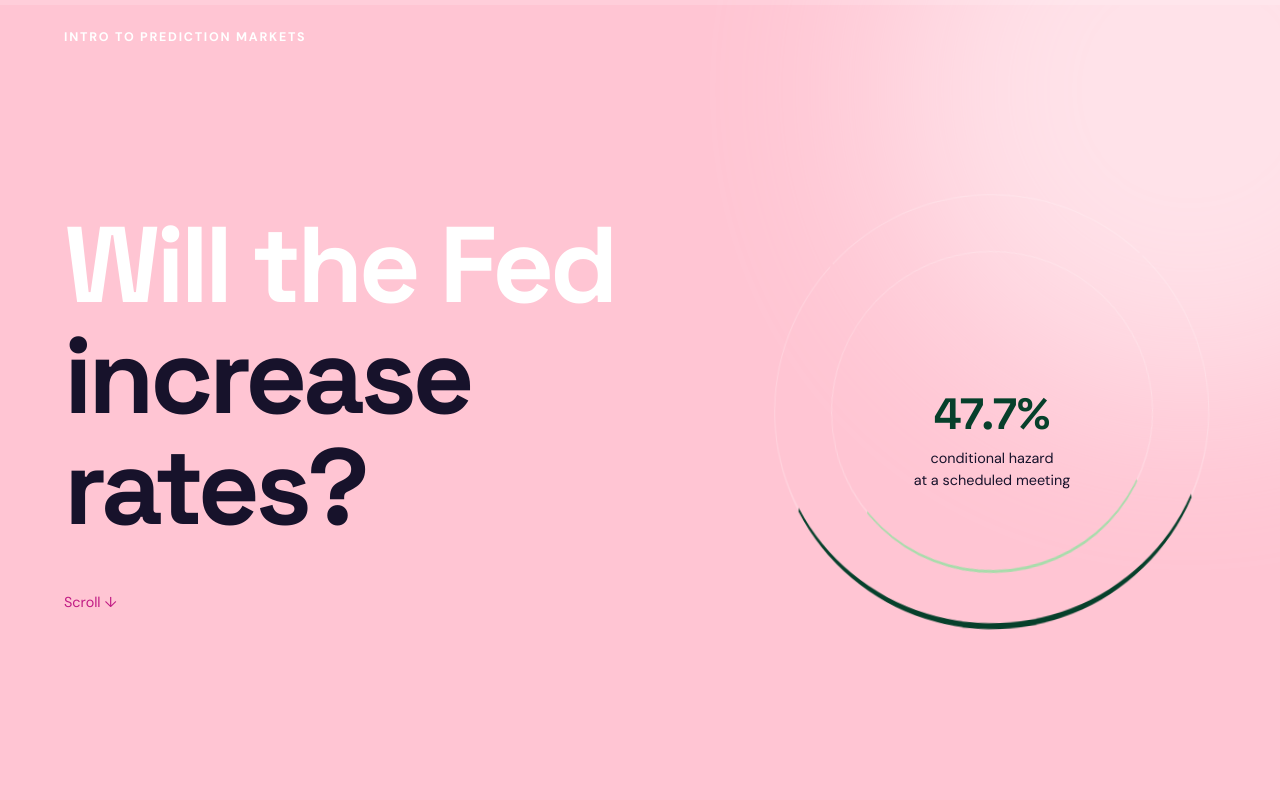
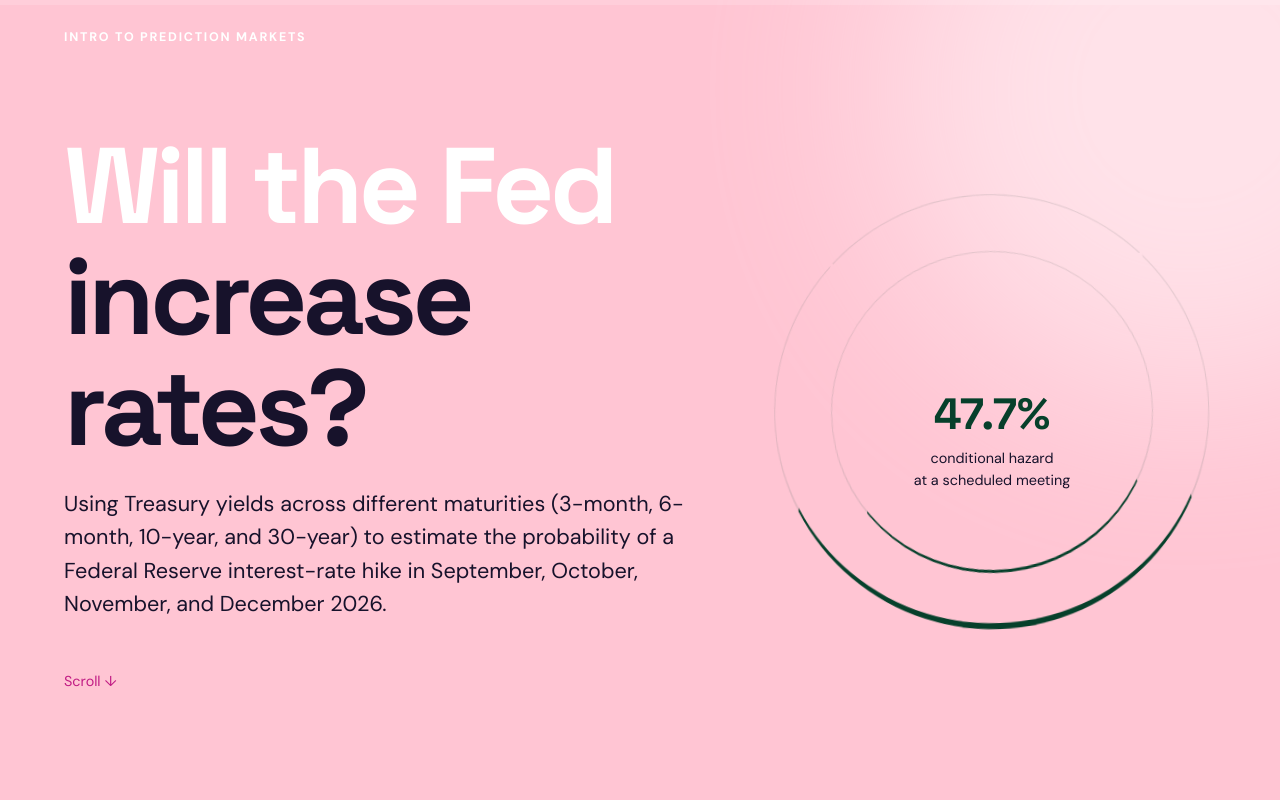
Before and after one commit to tientle/hazard-rate-model, a plain HTML site: page docs/index.html in a window 1280 px wide. Shown: the top 800 px of the page. Drawn offline with Linux system fonts and the light colour scheme.

Commit message:
add description, edit orbit colors for better contrast

```diff
--- a/docs/index.html
+++ b/docs/index.html
@@ -22,7 +22,7 @@
       </nav>
       <div class="hero-copy">
         <h1 id="story-title">Will the Fed<br /><em> increase rates?</em></h1>
-        <p class="dek" id="story-dek"></p>
+        <p class="dek" id="story-dek"> Using Treasury yields across different maturities (3-month, 6-month, 10-year, and 30-year) to estimate the probability of a Federal Reserve interest-rate hike in September, October, November, and December 2026.</p>
         <div class="scroll-cue" aria-hidden="true"><span>Scroll ↓</span><b></b></div>
       </div>
       <div class="hero-orbit" aria-hidden="true">
--- a/docs/styles.css
+++ b/docs/styles.css
@@ -55,9 +55,9 @@ h1 em { color:var(--ink); font-style:normal; }
 .scroll-cue b { font-size:1.5rem; color:var(--yellow); animation:bob 1.5s infinite; }
 @keyframes bob { 50% { transform:translateY(7px); } }
 .hero-orbit { align-self:center; justify-self:center; width:min(34vw,440px); aspect-ratio:1; position:relative; display:grid; place-content:center; text-align:center; z-index:1; }
-.orbit { position:absolute; inset:0; border:1px solid rgba(255,255,255,.24); border-radius:50%; }
+.orbit { position:absolute; inset:0; border:1px solid rgba(139, 139, 139, 0.24); border-radius:50%; }
 .orbit-one { animation:spin 14s linear infinite; border-top:6px solid var(--darkgreen); }
-.orbit-two { inset:13%; animation:spin 9s linear infinite reverse; border-right:3px solid var(--lightgreen); }
+.orbit-two { inset:13%; animation:spin 9s linear infinite reverse; border-right:3px solid var(--darkgreen); }
 @keyframes spin { to { transform:rotate(360deg); } }
 .hero-number { font:700 clamp(4.4rem,9vw,7.5rem)/1 "Space Grotesk"; }
 .hero-number span { font-size:.38em; color:var(--darkgreen); }
```
